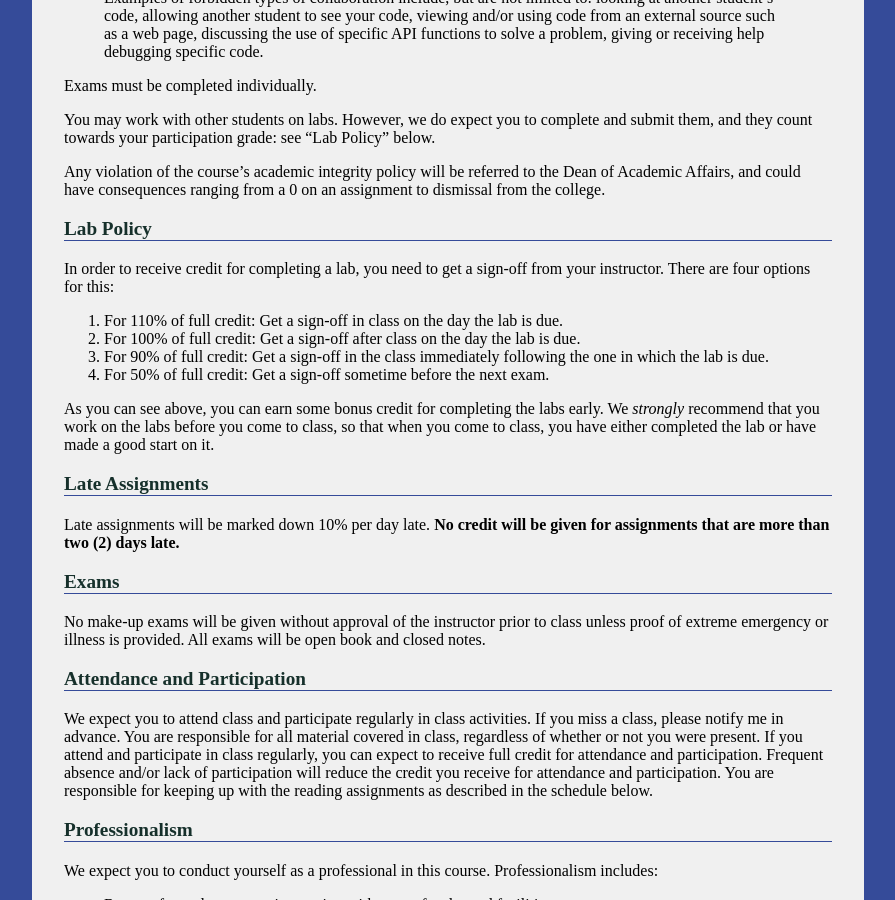
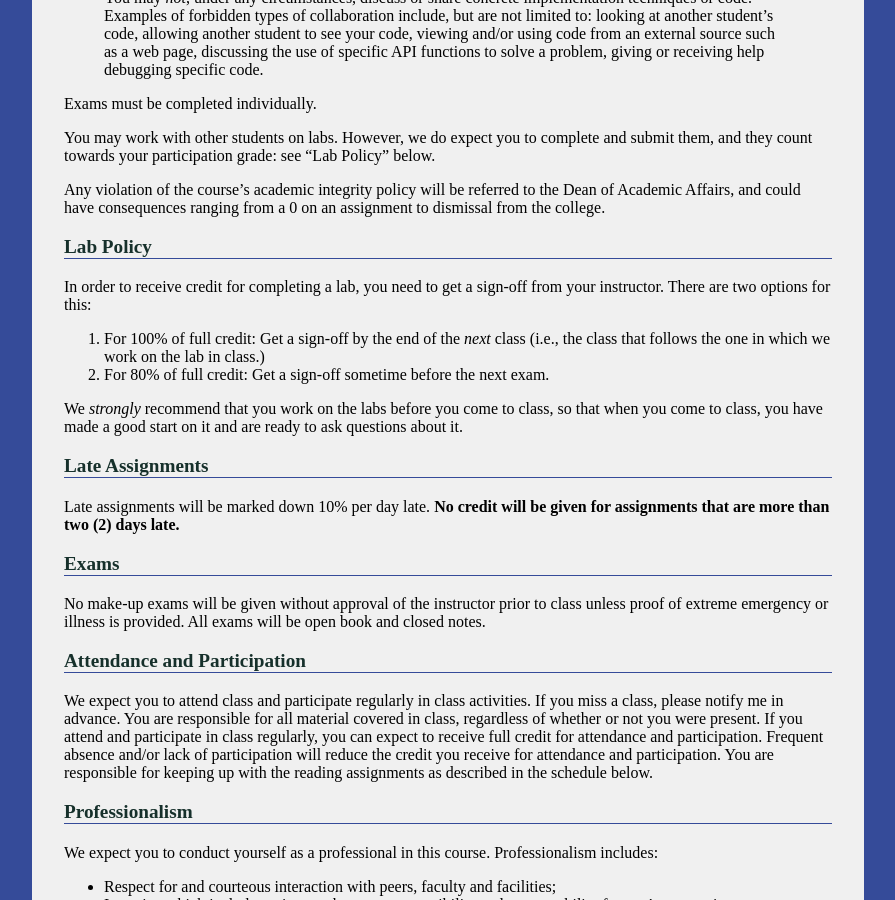
Before and after one commit to ycpcs/cs201-fall2017, a Jekyll site: the page built from syllabus.md, in a window 1280 px wide and 900 px high, scrolled down 2476 px. Shown: the whole window, without its empty margins (192-1087 px from the left). Built offline with Jekyll 4.4.1, drawn with Linux system fonts in a browser that asks for light colours; some of the changed text lies outside the part shown.

Commit message:
update lab policy, clarify exam grade requirement

```diff
--- a/syllabus.md
+++ b/syllabus.md
@@ -115,14 +115,12 @@ Any violation of the course's academic integrity policy will be referred to the
 
 ### Lab Policy
 
-In order to receive credit for completing a lab, you need to get a sign-off from your instructor.  There are four options for this:
+In order to receive credit for completing a lab, you need to get a sign-off from your instructor.  There are two options for this:
 
-1. For 110% of full credit: Get a sign-off in class on the day the lab is due.
-2. For 100% of full credit: Get a sign-off after class on the day the lab is due.
-3. For 90% of full credit: Get a sign-off in the class immediately following the one in which the lab is due.
-4. For 50% of full credit: Get a sign-off sometime before the next exam.
+1. For 100% of full credit: Get a sign-off by the end of the *next* class (i.e., the class that follows the one in which we work on the lab in class.)
+2. For 80% of full credit: Get a sign-off sometime before the next exam.
 
-As you can see above, you can earn some bonus credit for completing the labs early.  We *strongly* recommend that you work on the labs before you come to class, so that when you come to class, you have either completed the lab or have made a good start on it.
+We *strongly* recommend that you work on the labs before you come to class, so that when you come to class, you have made a good start on it and are ready to ask questions about it.
 
 ### Late Assignments
 
```
Also changed, not shown: other parts of syllabus.md (+1 -1 lines).
